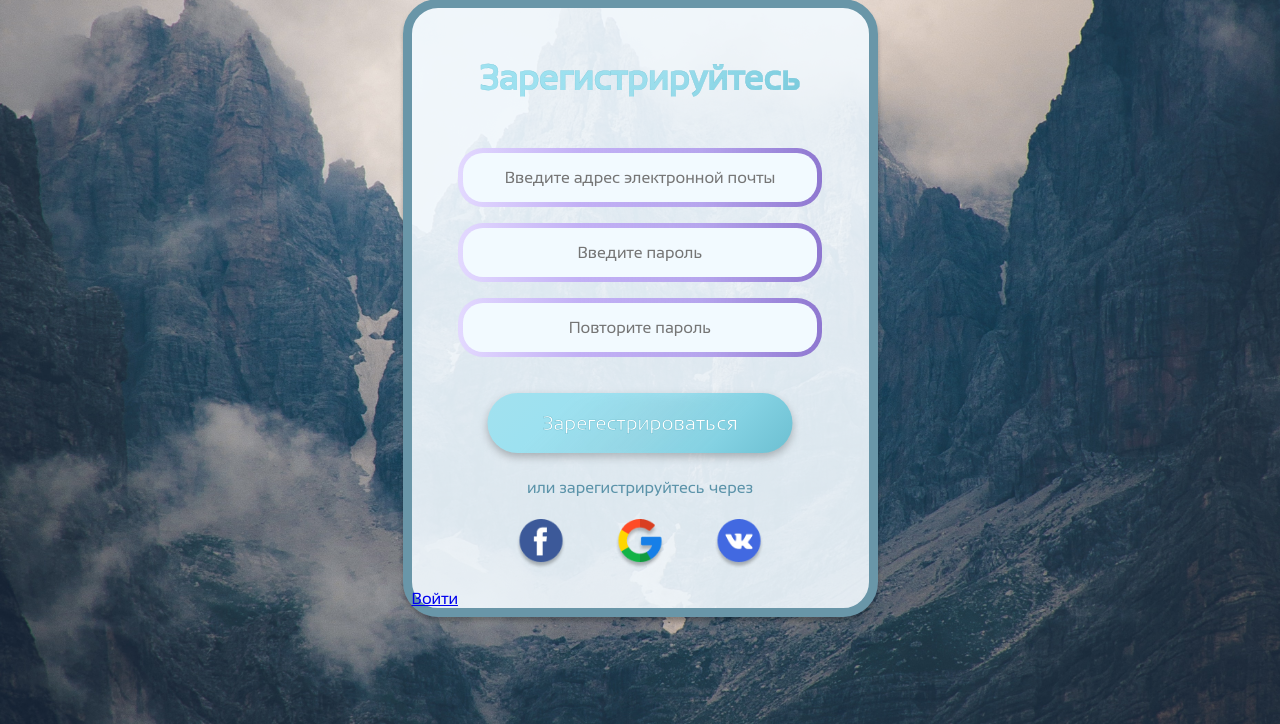
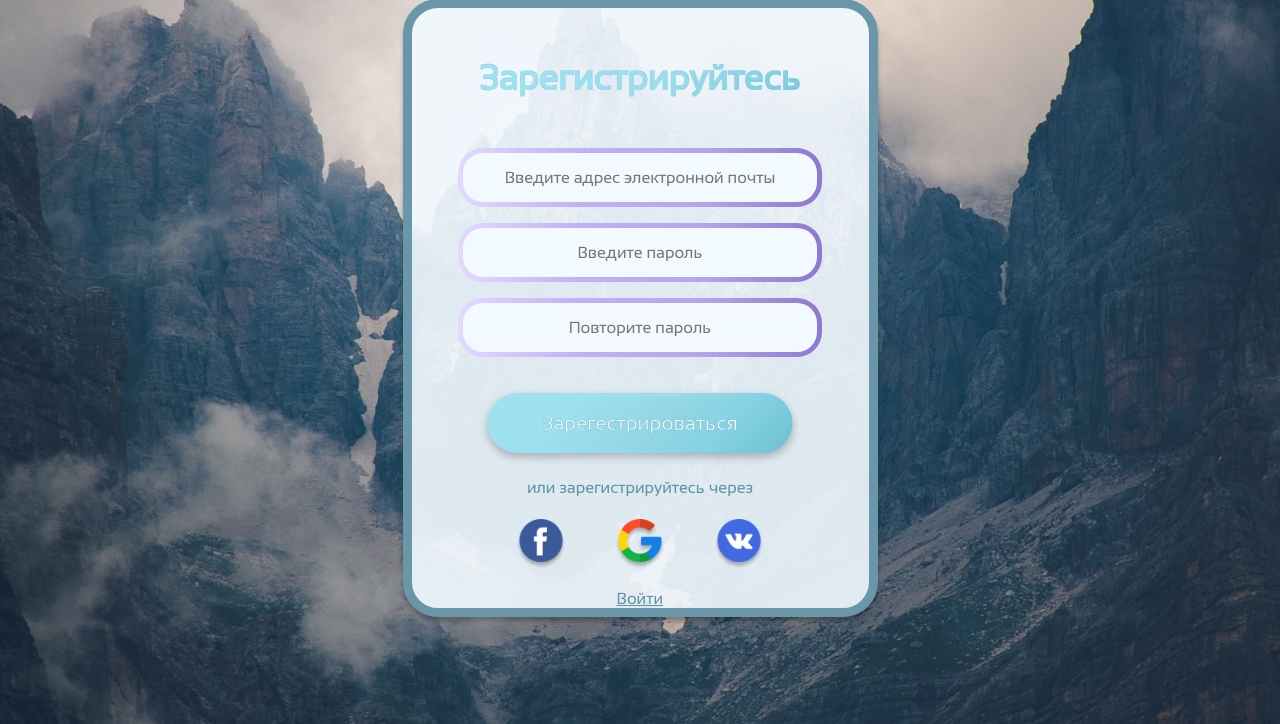
Before and after one commit to foggydawning/HealthAndWeather, a Flask app: page /registration in a window 1280 px wide. Shown: the part 76-800 px from the top of the page. Run offline with Flask 2, Linux system fonts and the light colour scheme.

Commit message:
end buttons

```diff
--- a/website/app/static/styles/registration_page.css
+++ b/website/app/static/styles/registration_page.css
@@ -125,6 +125,23 @@ body {
     font-family: 'Sansation_Regular';
 }
 
+.login_button {
+    position: absolute;
+    width: 193px;
+    height: 18px;
+    left: 205px;
+    color:#5B93A9;
+    /* позиция блока */
+    position: relative;
+    /* Текст */
+    text-align: center;
+    font-family: 'Sansation_Regular';
+    font-style: normal;
+    text-decoration: underline;
+    font-size: 16px;
+    line-height: 18px;
+}
+
 .error-string {
     margin-left: 25px;
     text-align: center;
--- a/website/app/templates/login_page.html
+++ b/website/app/templates/login_page.html
@@ -45,7 +45,7 @@
                     <td> <input type="image" src="{{ url_for('static',filename='images/vk-icon.png') }}" alt=""> </td>
                 </tr>
             </table>
-            <a href="{{ url_for('registration') }}" class="login_button">Зарегестрироваться</a>
+            <a href="{{ url_for('registration') }}" class="registration_button">Зарегестрироваться</a>
         </div>
     </body>
 </html>
```
Also changed, not shown: website/app/static/styles/login_page.css (+4 -5 lines).
